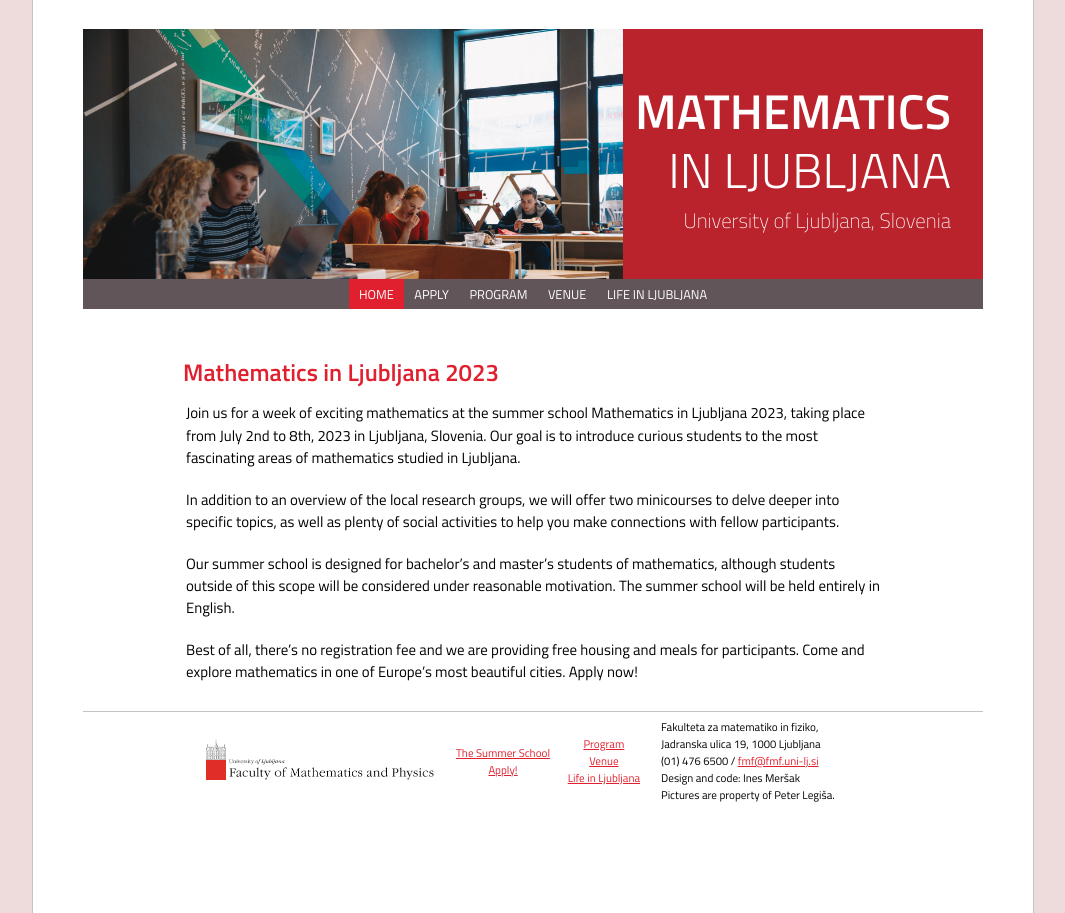
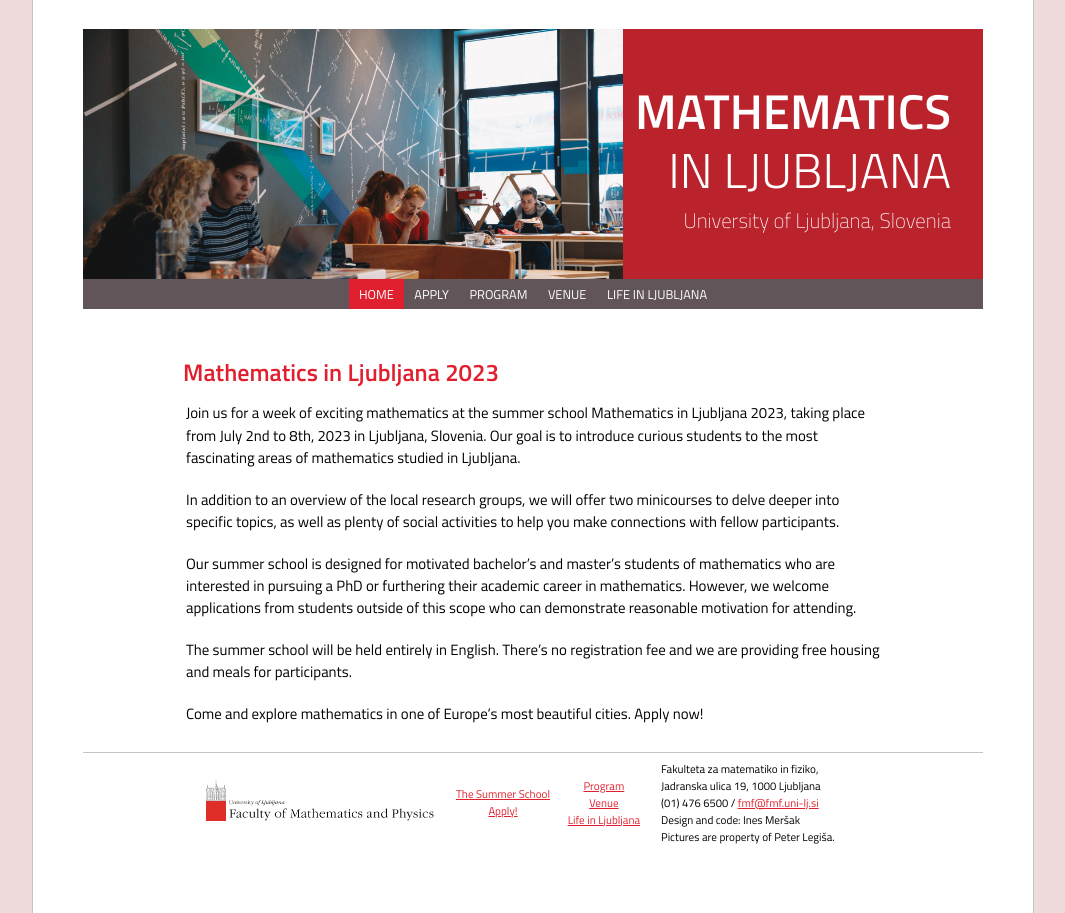
Before and after one commit to ul-fmf/mathematics-in-ljubljana, a Jekyll site: the page built from index.md, in a window 1280 px wide. Shown: the whole page, without its empty margins (107-1172 px from the left). Built offline with Jekyll 4.4.1, drawn with Linux system fonts in a browser that asks for light colours; nearby versions of some CDN libraries; a style sheet for code colours, icons or effects is not loaded.

Commit message:
Update index.md

```diff
--- a/index.md
+++ b/index.md
@@ -9,6 +9,8 @@ Join us for a week of exciting mathematics at the summer school Mathematics in L
 
 In addition to an overview of the local research groups, we will offer two minicourses to delve deeper into specific topics, as well as plenty of social activities to help you make connections with fellow participants.
 
-Our summer school is designed for bachelor's and master's students of mathematics, although students outside of this scope will be considered under reasonable motivation. The summer school will be held entirely in English.
+Our summer school is designed for motivated bachelor's and master's students of mathematics who are interested in pursuing a PhD or furthering their academic career in mathematics. However, we welcome applications from students outside of this scope who can demonstrate reasonable motivation for attending.
 
-Best of all, there's no registration fee and we are providing free housing and meals for participants. Come and explore mathematics in one of Europe's most beautiful cities. Apply now!
+The summer school will be held entirely in English. There's no registration fee and we are providing free housing and meals for participants.
+
+Come and explore mathematics in one of Europe's most beautiful cities. Apply now!
```
